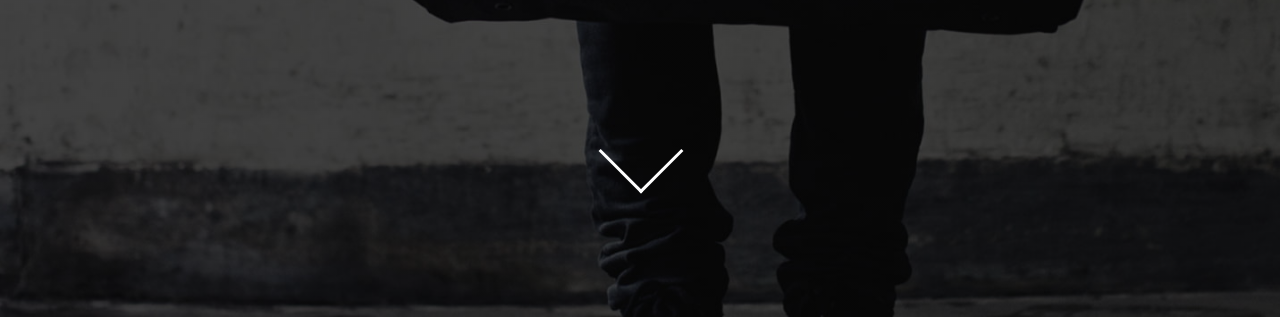
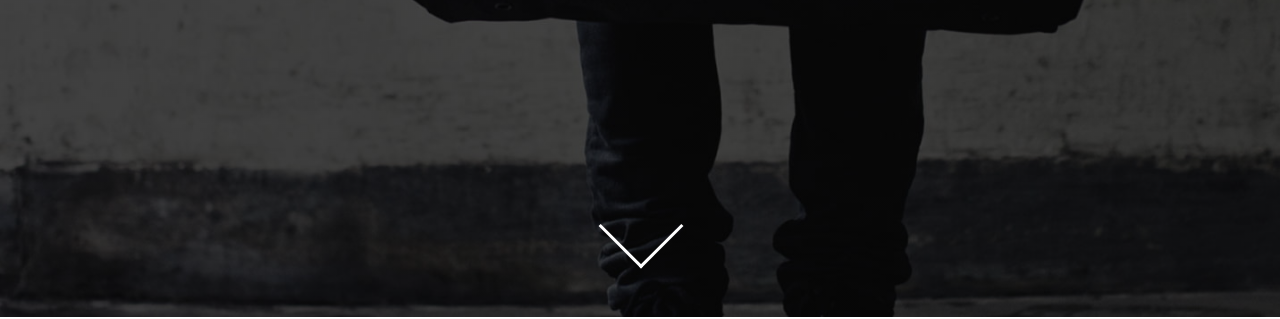
Before and after one commit to ankompaniets/grids, a website: page docs/index.html in a window 1280 px wide. Shown: the part 483-802 px from the top of the page. Drawn offline with Linux system fonts and the light colour scheme.

Commit message:
hard work

```diff
--- a/blocks/intro/intro.scss
+++ b/blocks/intro/intro.scss
@@ -6,7 +6,7 @@
 .intro {
 	display: grid;
 	justify-items: center;
-	min-height: 895px;
+	min-height: 100vh;
   background: linear-gradient( rgba(0, 0, 0, 0.5), rgba(0, 0, 0, 0.5) ), url(../img/header-slider_img.jpg) no-repeat;
   background-size: cover;
 }
@@ -16,7 +16,7 @@
 	grid-template-columns: 100%;
 	align-content: space-between;
 	padding-top: 41px;
-	padding-bottom: 80px;
+	padding-bottom: 20px;
 }
 
 .header {
@@ -70,7 +70,7 @@
 	position: relative;
 	justify-self: center;
 	width: 85px;
-	min-height: 160px;
+	min-height: 140px;
 }
 
 .intro__move-down-wrapper:hover .intro__move-down {
@@ -102,13 +102,6 @@
 
 .intro__move-down:hover {
 	border-color: #f84545;
-}
-
-@media (max-width: 1699px) {
-
-	.intro {
-		min-height: 100vh;
-	}
 }
 
 @media (max-width: 1100px) {
```
Also changed, not shown: docs/index.html (+1 -0 lines), README.md, docs/css/style.css, docs/css/style.min.css.
